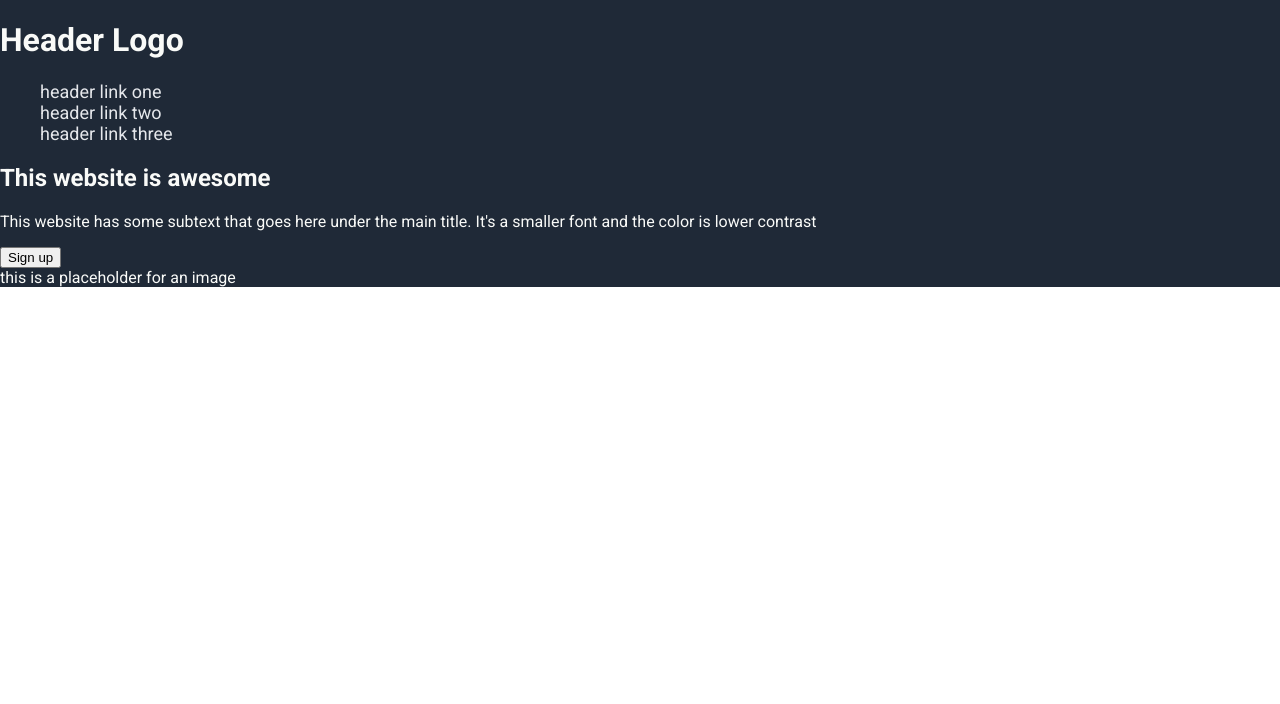
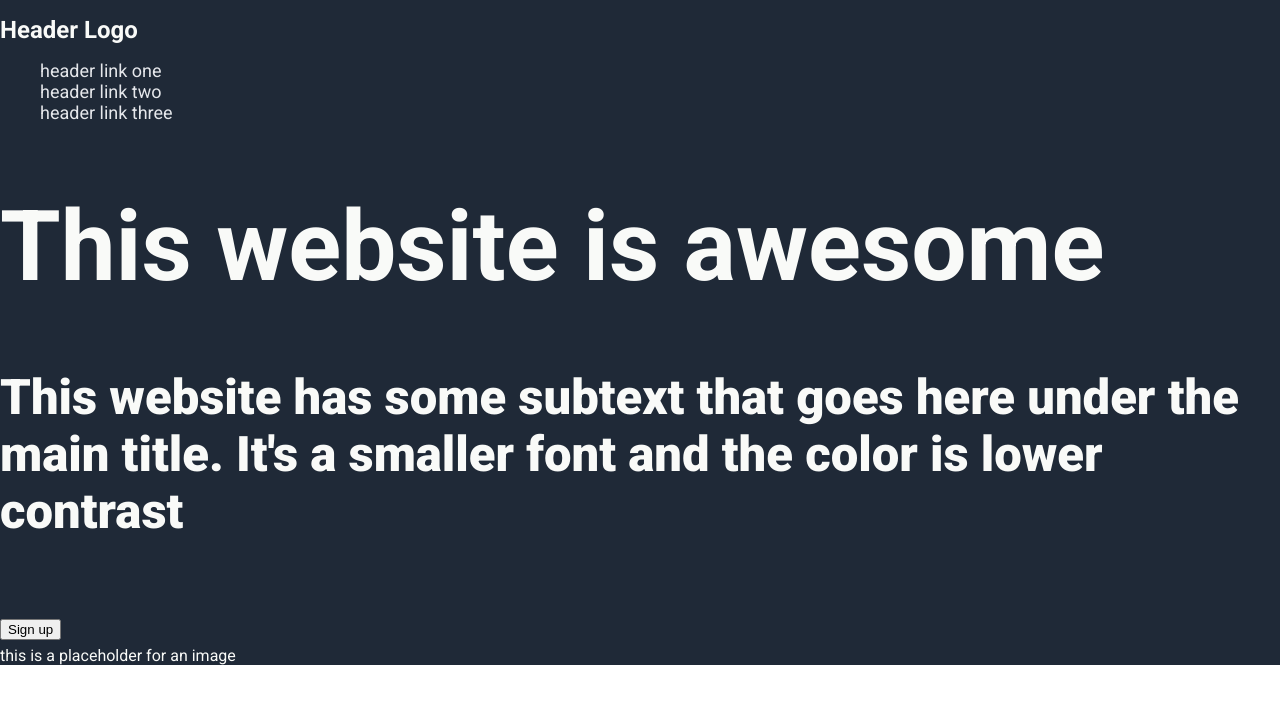
Before and after one commit to samanthaahannah/Landing-Page-Example, a plain HTML site: page index.html in a window 1280 px wide. Drawn offline with Linux system fonts and the light colour scheme.

Commit message:
Add unsaved changes to index.html

```diff
--- a/index.html
+++ b/index.html
@@ -11,7 +11,7 @@
     <body>
         <div class="header">
             <div class="top-section">
-                <h1>Header Logo</h1>
+                <h1 class="hero-logo-text">Header Logo</h1>
                 <ul class="links">
                     <li><a href="#">header link one</a></li>
                     <li><a href="#">header link two</a></li>
@@ -19,9 +19,9 @@
                 </ul>
             </div>
             <div class="hero-section">
-                <div class="hero-text">
-                    <h2>This website is awesome</h2>
-                    <p>This website has some subtext that goes here under the main title. It's a smaller font and the color is lower contrast</p>
+                <div class="hero-main-text">
+                    <h1>This website is awesome</h2>
+                    <p class="hero-secondary-text">This website has some subtext that goes here under the main title. It's a smaller font and the color is lower contrast</p>
                     <button>Sign up</button>
                 </div>
                 <div class="hero-image">this is a placeholder for an image</div>
```
